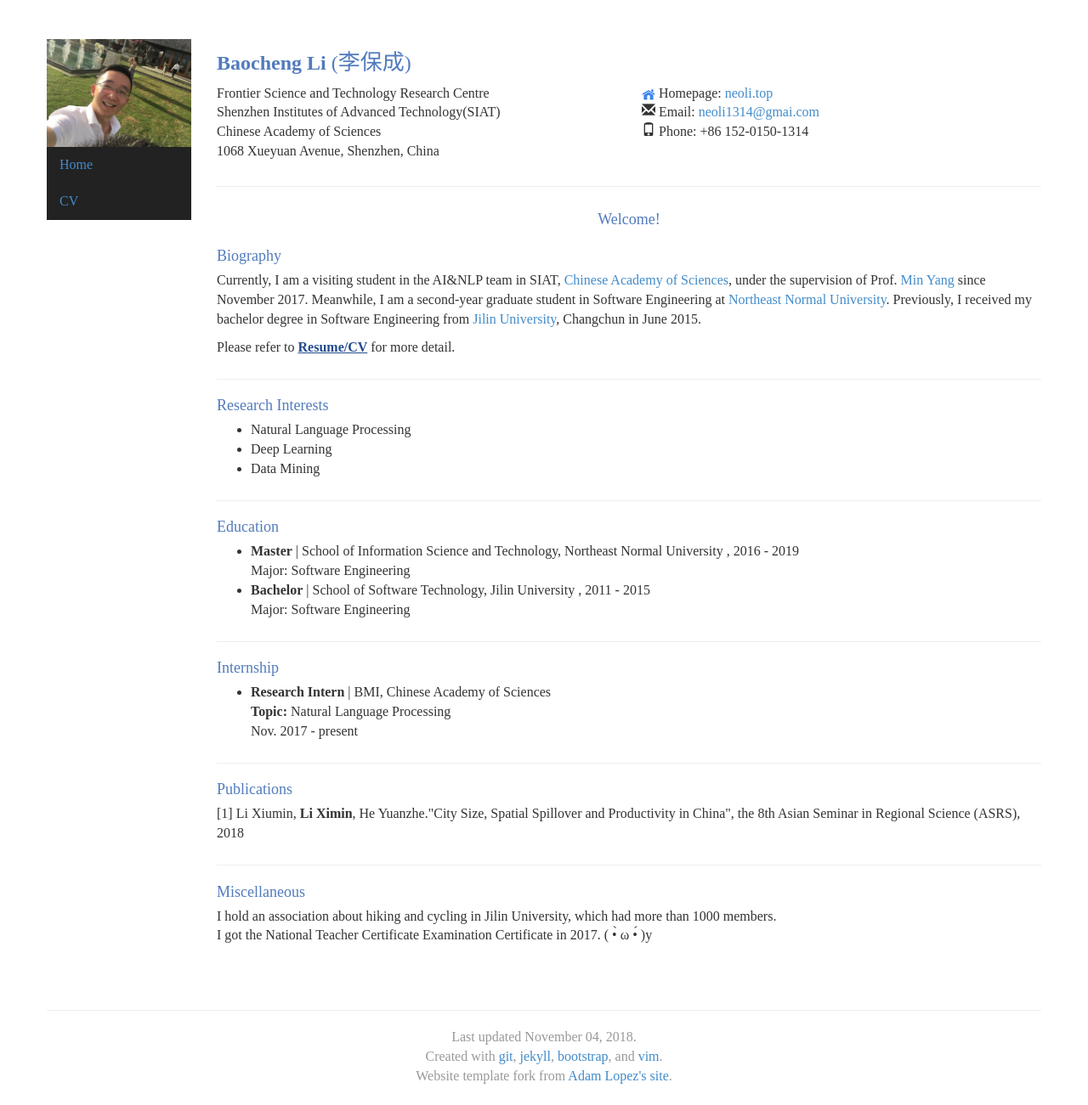
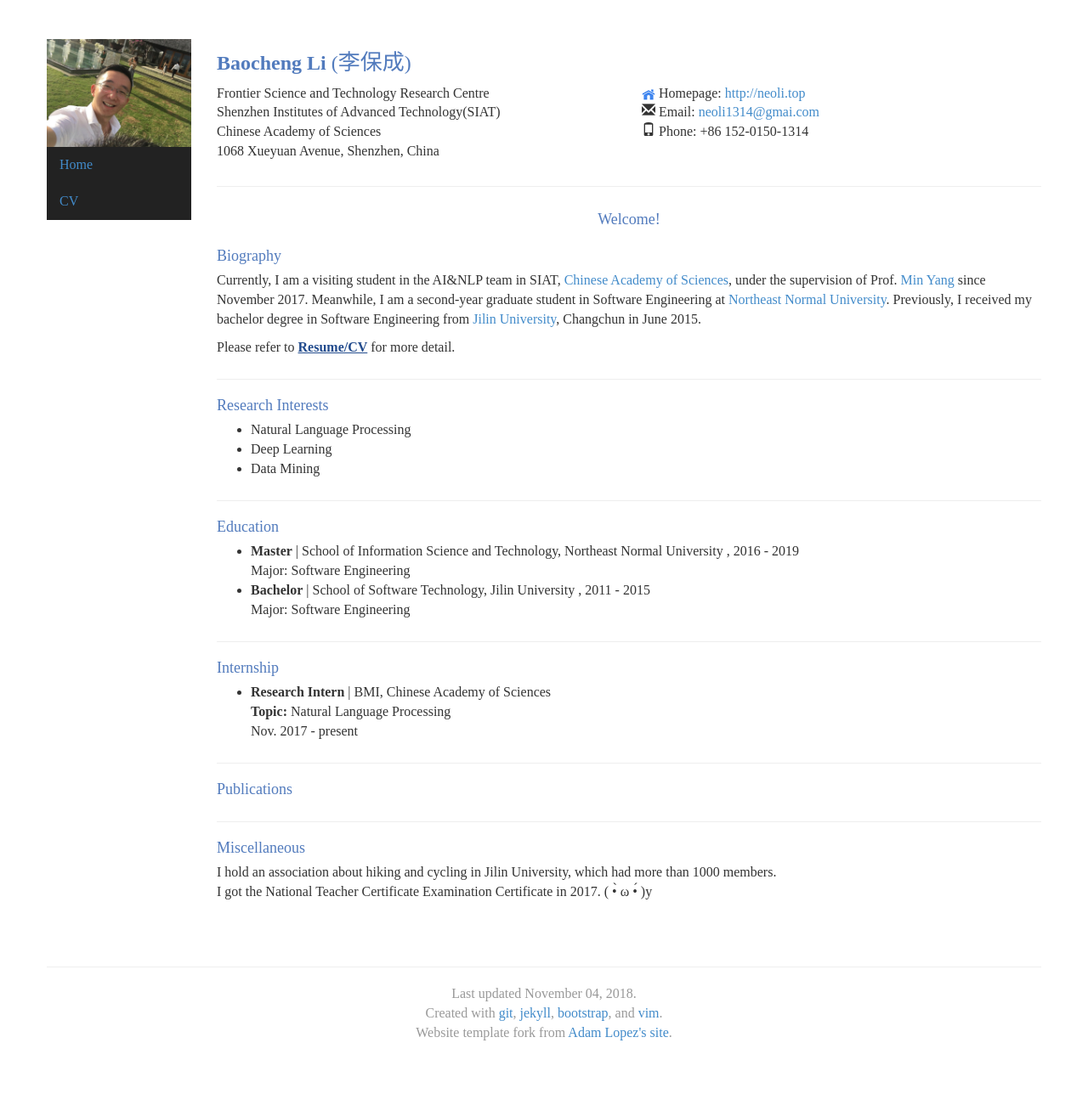
Before and after one commit to duochirou/duochirou.github.io, a Jekyll site: the page built from index.html, in a window 1280 px wide. Shown: the whole page at 85% size. Built offline with Jekyll 4.4.1, drawn with Linux system fonts in a browser that asks for light colours; after the commit the page ends 1250 px from its top, so only the background shows below that.

Commit message:
Update index.html

```diff
--- a/index.html
+++ b/index.html
@@ -27,7 +27,7 @@
       </address>
     </div>
     <div class="col-sm-4">
-      <img src="img/ico/homepage.png" alt=""/> Homepage: <a href="neoli.top">neoli.top</a><br/>
+      <img src="img/ico/homepage.png" alt=""/> Homepage: <a href="neoli.top">http://neoli.top</a><br/>
       <span class="glyphicon glyphicon-envelope"></span> Email: <a href="mailto:neoli1314@gmai.com">neoli1314@gmai.com</a><br/>
       <span class="glyphicon glyphicon-phone"></span> Phone: +86 152-0150-1314<br/>
     </div>
@@ -109,7 +109,7 @@
 <div class="solid-line"></div>
 <h4>Publications</h4>
 <p>
-[1] Li Xiumin, <strong>Li Ximin</strong>, He Yuanzhe."City Size, Spatial Spillover and Productivity in China", the 8th Asian Seminar in Regional Science (ASRS), 2018
+<!--[1] Li Xiumin, <strong>Li Ximin</strong>, He Yuanzhe."City Size, Spatial Spillover and Productivity in China", the 8th Asian Seminar in Regional Science (ASRS), 2018-->
 </p>
 
 <div class="solid-line"></div>
```
